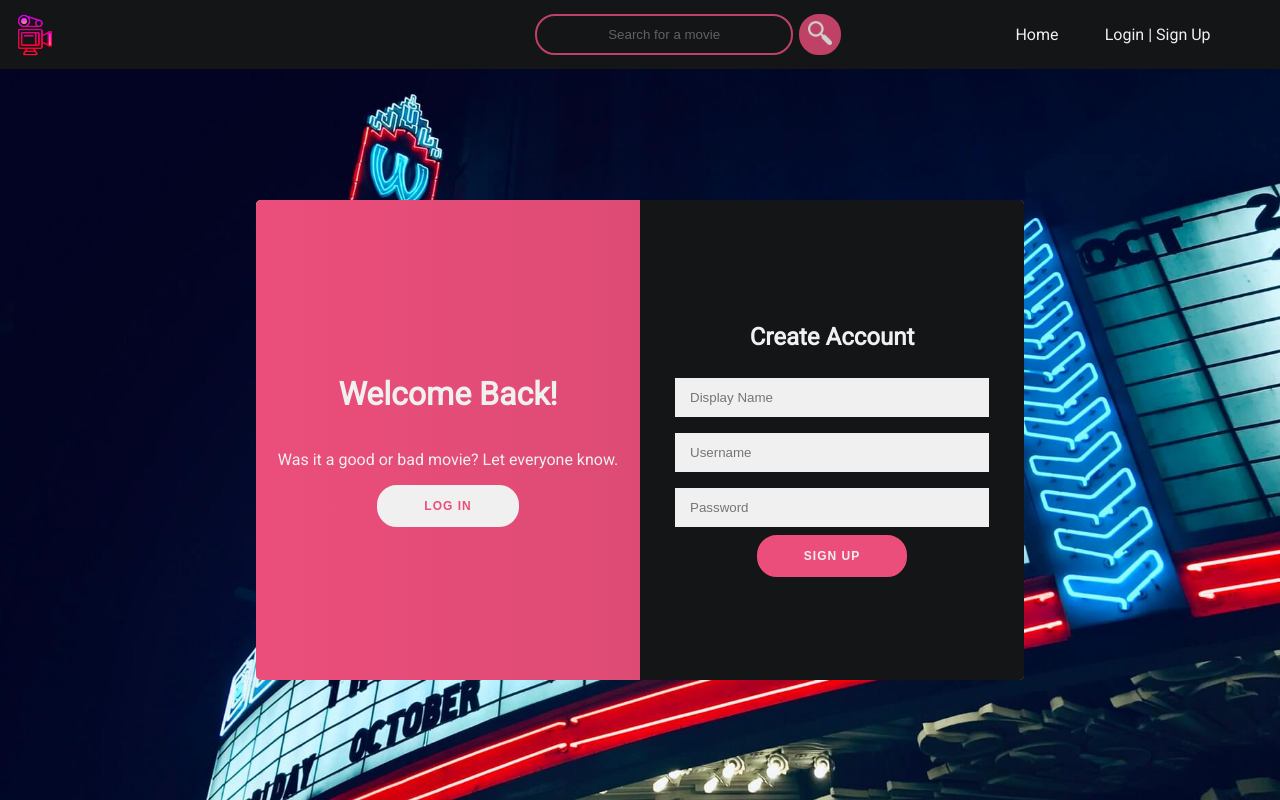
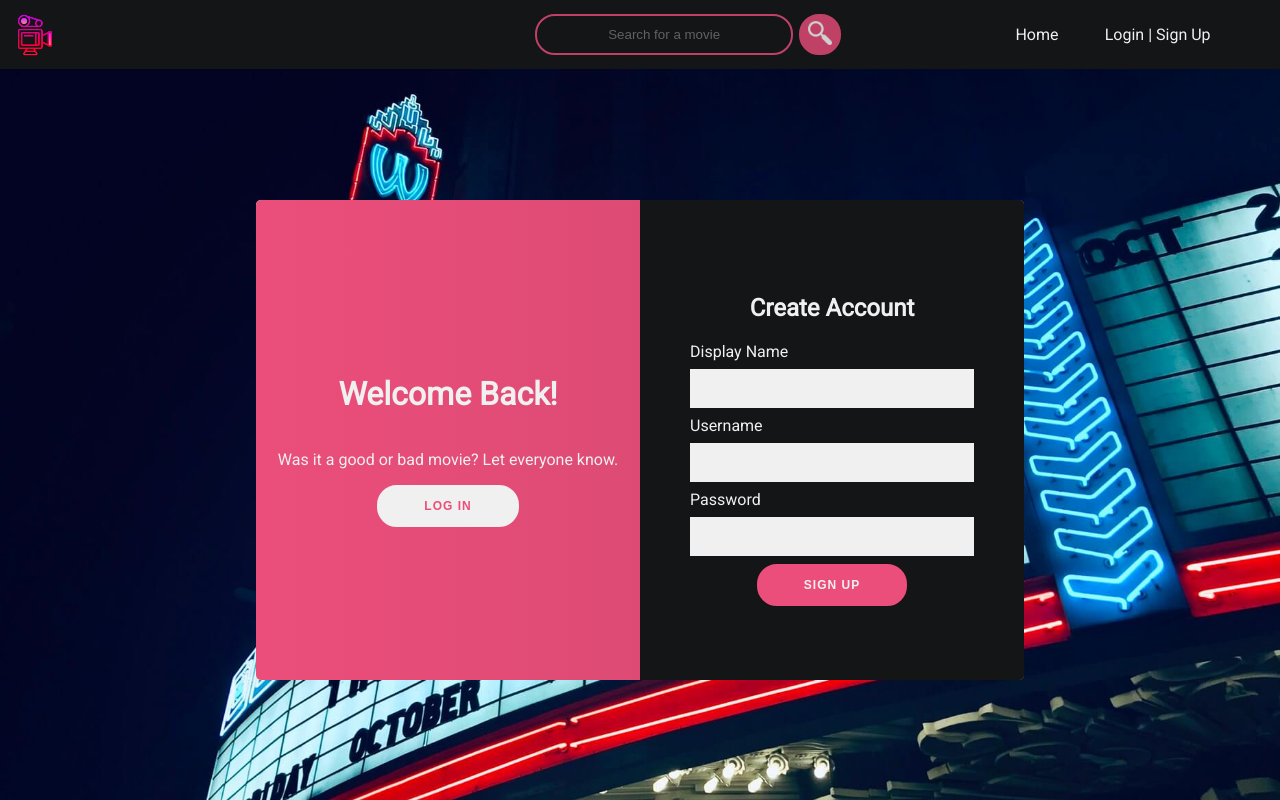
Before and after one commit to Kaleidics/reel-reviews, a React (Create React App) app: page /login in a window 1280 px wide. Both pictures are taken after a click on the button "SIGN UP". Shown: the top 800 px of the page. Built offline with nearby package versions, Linux system fonts and the light colour scheme; no server answers.

Commit message:
add some labels to forms

```diff
--- a/src/components/Auth/Auth.css
+++ b/src/components/Auth/Auth.css
@@ -85,7 +85,7 @@ button.movement:hover {
     width: 100%;
 	background: #f0f0f0;
 	border: none;
-	padding: 12px 15px;
+	padding: 12px 0;
 	margin: 8px 0;
 
 }
--- /dev/null
+++ b/src/components/Login/Login.css
@@ -0,0 +1,8 @@
+.login-form label {
+    width: 100%;
+    text-align: left;
+}
+
+.login-form input {
+    padding: 12px 0;
+}
--- a/src/components/Login/Login.js
+++ b/src/components/Login/Login.js
@@ -2,6 +2,7 @@ import React from 'react';
 import { connect } from 'react-redux';
 import { Redirect } from 'react-router-dom';
 import { loginUser } from '../../actions/index';
+import './Login.css';
 
 
 export class Login extends React.Component {
@@ -38,8 +39,10 @@ export class Login extends React.Component {
             <div className="form-container login-container">
                 <form className="login-form" onSubmit={this.handleLogin} >
                     <h2>Login</h2>
-                    <input type="text" placeholder="Username" onChange={e => this.setState({ username: e.target.value })} required/>
-                    <input type="password" placeholder="Password" onChange={e => this.setState({ password: e.target.value })} required/>
+                    <label htmlFor="username">Username</label>
+                    <input id="username" type="text" placeholder="" onChange={e => this.setState({ username: e.target.value })} required/>
+                    <label htmlFor="password">Password</label>
+                    <input id="password" type="password" placeholder="" onChange={e => this.setState({ password: e.target.value })} required/>
                     <button className="toggle-btn">Log In</button>
                     <button className="guest-toggle-btn" onClick={this.guestLogin}>Guest Log In</button>
                 </form>
--- /dev/null
+++ b/src/components/Signup/Signup.css
@@ -0,0 +1,8 @@
+.sign-up-form label {
+    width: 100%;
+    text-align: left;
+}
+
+.sign-up-form input {
+    padding: 12px 0;
+}
--- a/src/components/Signup/Signup.js
+++ b/src/components/Signup/Signup.js
@@ -1,6 +1,7 @@
 import React from 'react';
 import { connect } from 'react-redux';
 import { registerUser } from '../../actions/index';
+import './Signup.css';
 
 export class Signup extends React.Component {
     constructor(props) {
@@ -23,9 +24,12 @@ export class Signup extends React.Component {
             <div className="form-container sign-up-container">
                 <form className="sign-up-form" onSubmit={this.handleRegister}>
                     <h2>Create Account</h2>
-                    <input type="text" placeholder="Display Name" onChange={e => this.setState({ displayname: e.target.value })} required />
-                    <input type="text" placeholder="Username" onChange={e => this.setState({ username: e.target.value })} required />
-                    <input type="password" placeholder="Password" onChange={e => this.setState({ password: e.target.value })} required />
+                    <label htmlFor="displayname">Display Name</label>
+                    <input id="displayname" type="text" placeholder="" onChange={e => this.setState({ displayname: e.target.value })} required />
+                    <label htmlFor="username">Username</label>
+                    <input id="usernme" type="text" placeholder="" onChange={e => this.setState({ username: e.target.value })} required />
+                    <label htmlFor="password">Password</label>
+                    <input id="password" type="password" placeholder="" onChange={e => this.setState({ password: e.target.value })} required />
                     <button className="toggle-btn">Sign Up</button>
                 </form>
             </div>
```
Also changed, not shown: src/assets/hero.png (added).
